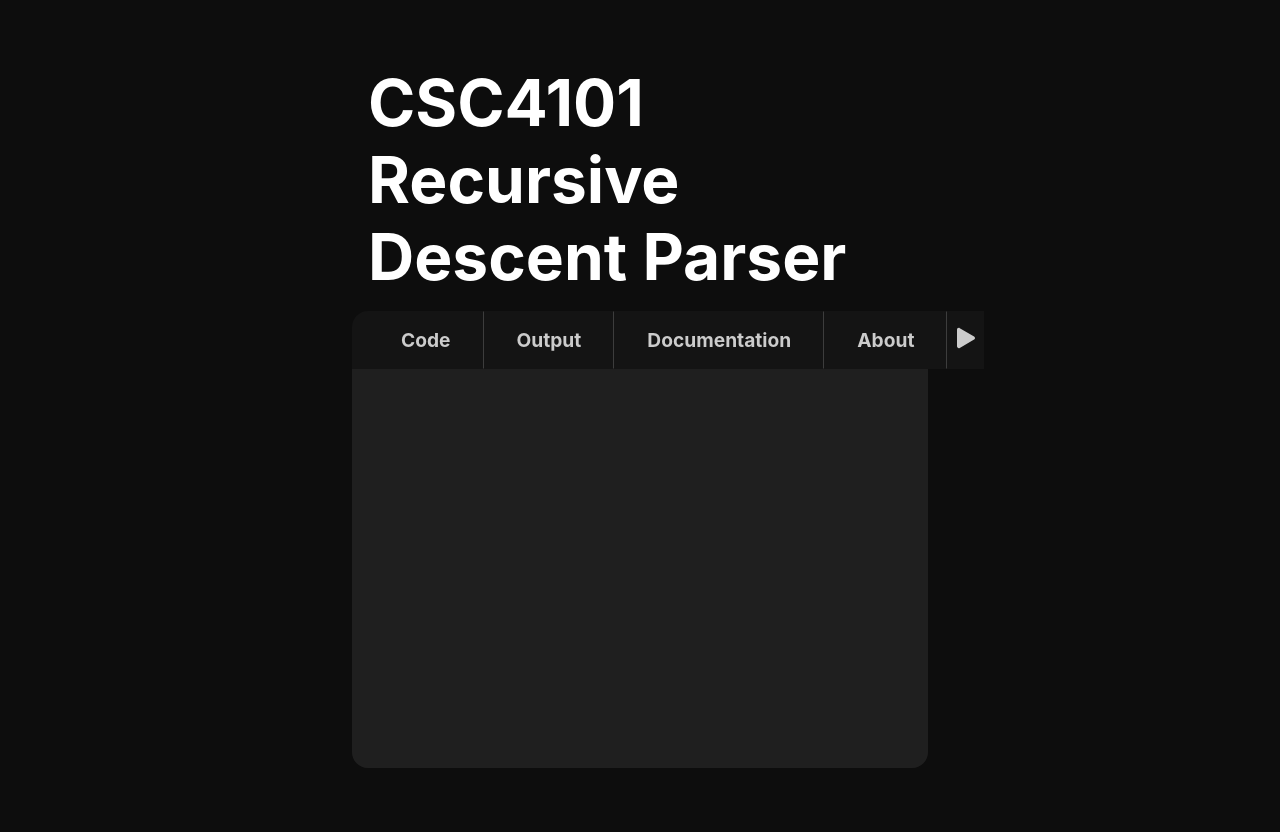
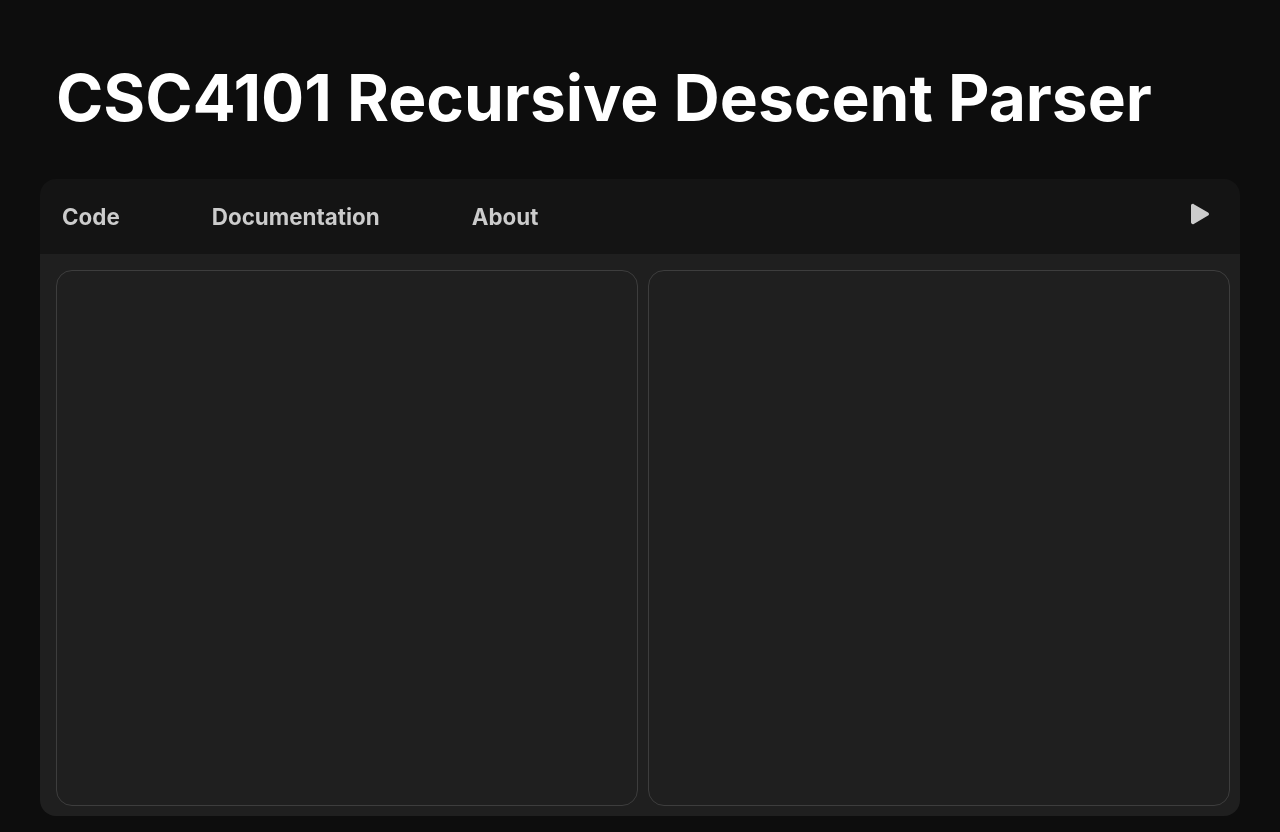
Before and after one commit to boug1e/CSC4101, a website with bundled scripts: page index.html in a window 1280 px wide. Before the commit the page ends 800 px from the top, so only its background shows below. Built offline with nearby package versions, Linux system fonts and the light colour scheme.

Commit message:
Fixed website because I hate flexbox

```diff
--- a/FinalProject.ts
+++ b/FinalProject.ts
@@ -151,21 +151,11 @@ export function lexer(input: string): string[] {
 
 const tokens: string[] = lexer(`
 program
-value = 32;
-mod1 = 45;
-//Calculating performance
-z = mod1 / (value * (value % 7) + mod1);
-loop (i = 0 : value)
-z = z + mod1;
-end_loop
-if (z >= 50 && value <= 60)
-newValue = 50 / mod1;
-x = mod1;
-if (y < 5)
-y = x + 5;
-end_if
-end_if
-end_program`);
+    x = 10;
+    y = 20;
+    z = (x + y) * ((y % 3) + (x / 2));
+end_program
+`);
 
 
 console.log(tokens);
@@ -260,7 +250,7 @@ export function parser(): void {
         term();
         if (nextToken === tokens_types.PLUS || nextToken === tokens_types.MINUS) {
             lex();
-            term();
+            expr();
         }
         console.log("Exiting <expr>" + " " + nextToken);
     }
@@ -275,7 +265,6 @@ export function parser(): void {
                 stmts();
                 if (nextToken === tokens_types.END_IF) {
                     lex();
-                    // Continue parsing statements after the if block
                     if (nextToken !== tokens_types.END_PROGRAM &&
                         nextToken !== tokens_types.END_IF) {
                         stmts();
@@ -353,7 +342,7 @@ export function parser(): void {
         console.log("Exiting <logic_exp>" + " " + nextToken);
     }
 
-    function bin_cond() {
+    function bin_cond(): void {
         console.log("Entering <bin_cond>" + " " + nextToken);
         if (nextToken === tokens_types.AND || nextToken === tokens_types.OR) {
             lex();
--- a/index.html
+++ b/index.html
@@ -13,9 +13,7 @@
         </div>
         <div class="container-body">
             <div class="container-body-header">
-                <div class="container-body-btns">
                 <button class="nav-btn">Code</button>
-                    <button class="nav-btn">Output</button>
                 <button class="nav-btn">Documentation</button>
                 <button class="nav-btn">About</button>
                 <button class="nav-btn" id="submit-btn">
@@ -24,12 +22,17 @@
                     </svg>
                 </button>
             </div>
+            <div class="container-body-code">
+                <div class="container-body-code-input">
+                    <textarea placeholder="Enter your code here"
+                        required spellcheck="false" wrap="hard">
+                    </textarea>
                 </div>
-            <div class="container-body-input">
-                <textarea placeholder="Enter your code here"
-                    required spellcheck="false" wrap="hard"
-                    id="code-input">
+                <div class="container-body-code-output">
+                    <textarea placeholder="Output"
+                        required spellcheck="false" wrap="hard" readonly="true">
                     </textarea>
+                </div>
             </div>
         </div>
     </div>
--- a/style.css
+++ b/style.css
@@ -1,74 +1,63 @@
 * {
-    margin: 0;
-    padding: 0;
-    box-sizing: border-box;
     font-family: 'Inter', sans-serif;
 }
 
 body {
     background-color: hsl(0, 0%, 5%);
+    min-height: 100vh;
+    margin: 0;
+    padding: 0;
 }
 
 .container {
-    display: flex;
-    justify-content: center;
-    flex-direction: column;
-    padding: 2rem;
-    width: 50%;
+    display: grid;
+    grid-template-columns: 1fr;
+    grid-template-rows: auto 1fr;
     margin: 0 auto;
-    min-height: 100vh;
+    max-width: 1200px;
+    max-height: 900px;
+    height: 100vh;
+    padding: 1rem;
 }
 
 .container-title {
+    grid-column: 1 / 2;
+    grid-row: 1 / 2;
     color: #fff;
     font-size: 2rem;
     font-weight: bold;
-    margin-bottom: 1rem;
-    margin-top: 2rem;
-    text-align: left;
     padding-left: 1rem;
     padding-right: 1rem;
 }
 
 .container-body {
-    background-color: hsla(0, 0%, 8%);
-    border-radius: 1rem;
-    width: 100%;
-    flex: 1;
-    display: flex;
-    flex-direction: column;
+    grid-column: 1 / 2;
+    grid-row: 2 / 3;
+    display: grid;
+    grid-template-columns: 1fr;
+    grid-template-rows: auto 1fr;
+    min-height: 0;
 }
 
 .container-body-header {
+    grid-column: 1 / 2;
+    grid-row: 1 / 2;
+    background-color: hsla(0, 0%, 8%);
     display: flex;
-    justify-content: space-between;
+    border-radius: 1rem 1rem 0 0;
+    justify-content: flex-start;
     align-items: center;
-    border-radius: 1rem;
-    padding-left: 1rem;
-    padding-right: 1rem;
-}
-
-.container-body-btns {
-    display: flex;
-    width: 100%;
-}
-
-#submit-btn {
-    margin-left: auto;
-    border-right: none;
-    padding: 0;
+    gap: 5rem;
+    padding: 1rem;
 }
 
 .nav-btn {
     background-color: hsla(0, 0%, 8%);
     color: hsl(0, 0%, 80%);
+    border: none;
+    /* height: 100%; */
     font-weight: bold;
-    padding: 1rem 2rem 1rem;
-    border-top: 1px solid hsla(0, 0%, 8%);
-    border-left: 1px solid hsla(0, 0%, 8%);
-    border-bottom: 1px solid hsla(0, 0%, 8%);
-    border-right: 1px solid hsla(0, 0%, 24%);
-    font-size: 1.2rem;
+    font-size: 1.4rem;
     cursor: pointer;
     transition: background-color 0.3s ease;
 }
@@ -77,22 +66,42 @@ body {
     background-color: hsla(0, 0%, 15%, 0.8);
 }
 
-.container-body-input {
+
+.container-body-code {
+    grid-column: 1 / 2;
+    grid-row: 2 / 3;
     background-color: hsla(0, 0%, 12%);
-    width: 100%;
-    flex: 1;
     border-radius: 0 0 1rem 1rem;
+    display: grid;
+    grid-template-columns: 1fr 1fr;
+    grid-template-rows: 1fr;
     padding: 1rem;
+    gap: 1rem;
+}
+
+.container-body-code-input {
+    grid-column: 1 / 2;
+    grid-row: 1 / 2;
+
 }
 
 textarea {
     background-color: hsla(0, 0%, 12%);
     color: hsl(0, 0%, 80%);
-    border: none;
+    border: 1px solid hsla(0, 0%, 24%);
+    border-radius: 1rem;
     font-size: 1.2rem;
     cursor: pointer;
     width: 100%;
     height: 100%;
     resize: none;
-    padding-left: 1rem;
 }
+
+.container-body-code-output {
+    grid-column: 2 / 3;
+    grid-row: 1 / 2;
+}
+
+#submit-btn {
+    margin-left: auto;
+}
```
Lines whose indentation alone changed are shown as unchanged.
